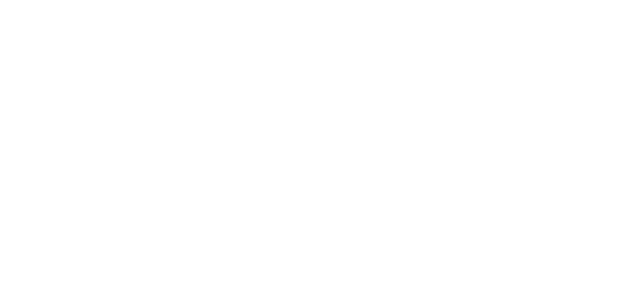
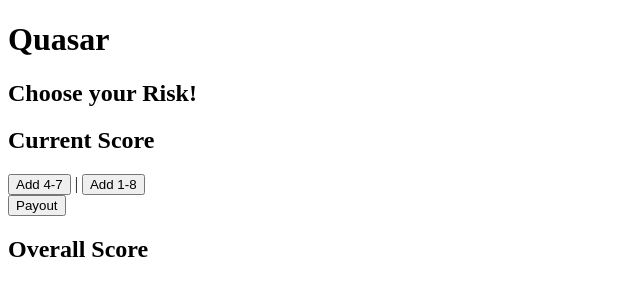
Before and after one commit to djakattack/quasar, a plain HTML site: page index.html in a window 1280 px wide. Shown: the whole page, without its empty margins (0-640 px from the left). Drawn offline with Linux system fonts and the light colour scheme.

Commit message:
Initial HTMl structure built.

```diff
--- a/index.html
+++ b/index.html
@@ -7,11 +7,29 @@
 </head>
 <body>
     <!-- Title -->
+    <h1>Quasar</h1>
+
     <!-- Selector for Low or High stakes --><!-- Selection will determine the amount to subtract from 'overall winnings' for each game -->
+    <h2>Choose your Risk!</h2>
+    <!-- Radio Buttons? x-->
+
     <!-- Display of Current Score --> <!-- Yellow Glow effect for 16-19, Green Glow Effect for 20, Red Glow for 21+ -->
+    <h2>Current Score</h2>
+    <!-- Mechanism for Displaying Score -->
+
     <!-- [Button](for 4-7) | [Button](for 1-8)--><!-- Button1: Blue, Button2: Yellow, exact effect TBD -->
+    <div>
+        <button>Add 4-7</button> | <button>Add 1-8</button>
+    </div>
+
     <!-- [Button](for Payout)--> <!-- This button will appear only upon reaching a score of 16-20 -->
+    <div>
+        <button>Payout</button>
+    </div>
+
     <!-- Display of Overall Score that adds and subtracts based on 1. stake selections, 2. payouts -->
+    <h2>Overall Score</h2>
+    <!-- Mechanism for Displaying Overall Score -->
 </body>
-<script src=""></script>
+<script src="main.js"></script>
 </html>
```
Also changed, not shown: main.js (+10 -0 lines).
